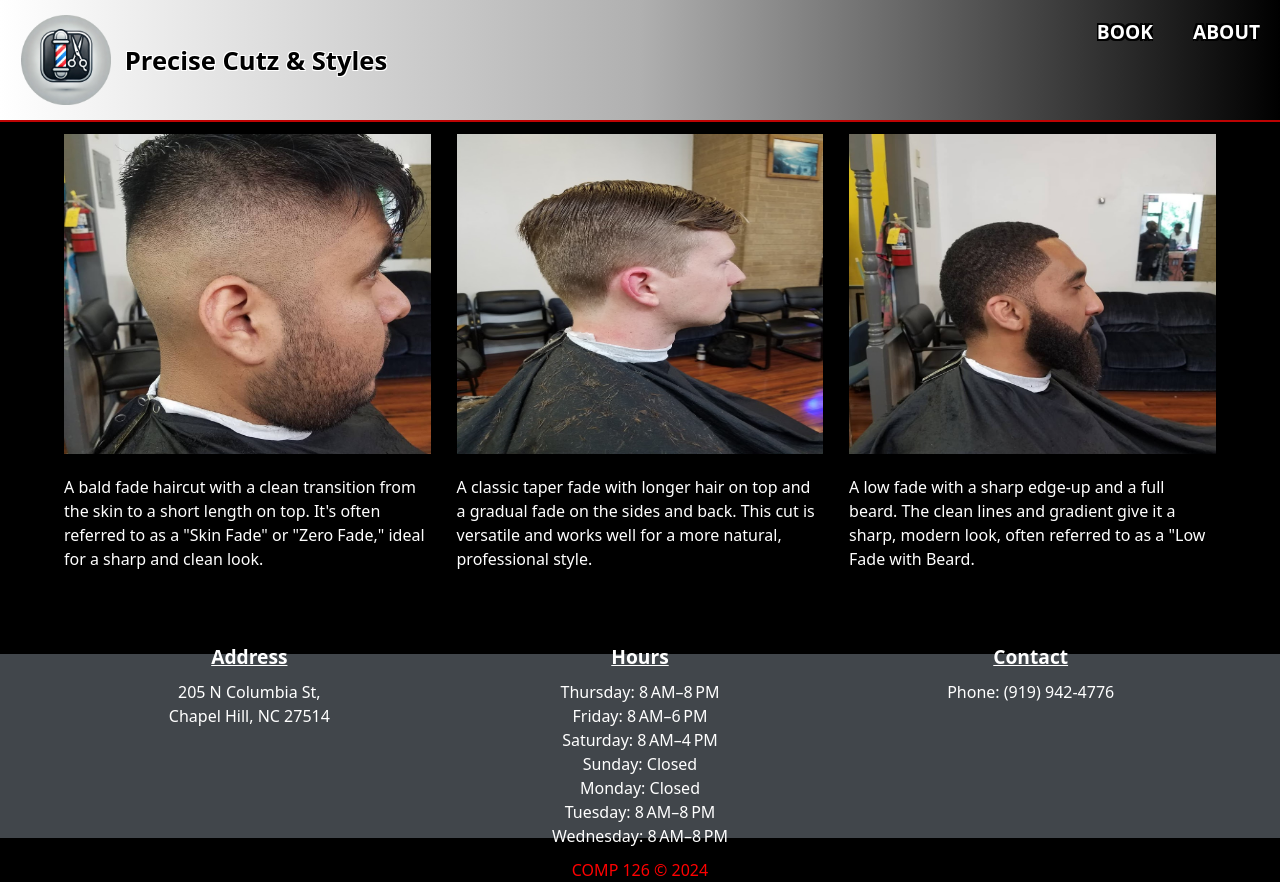
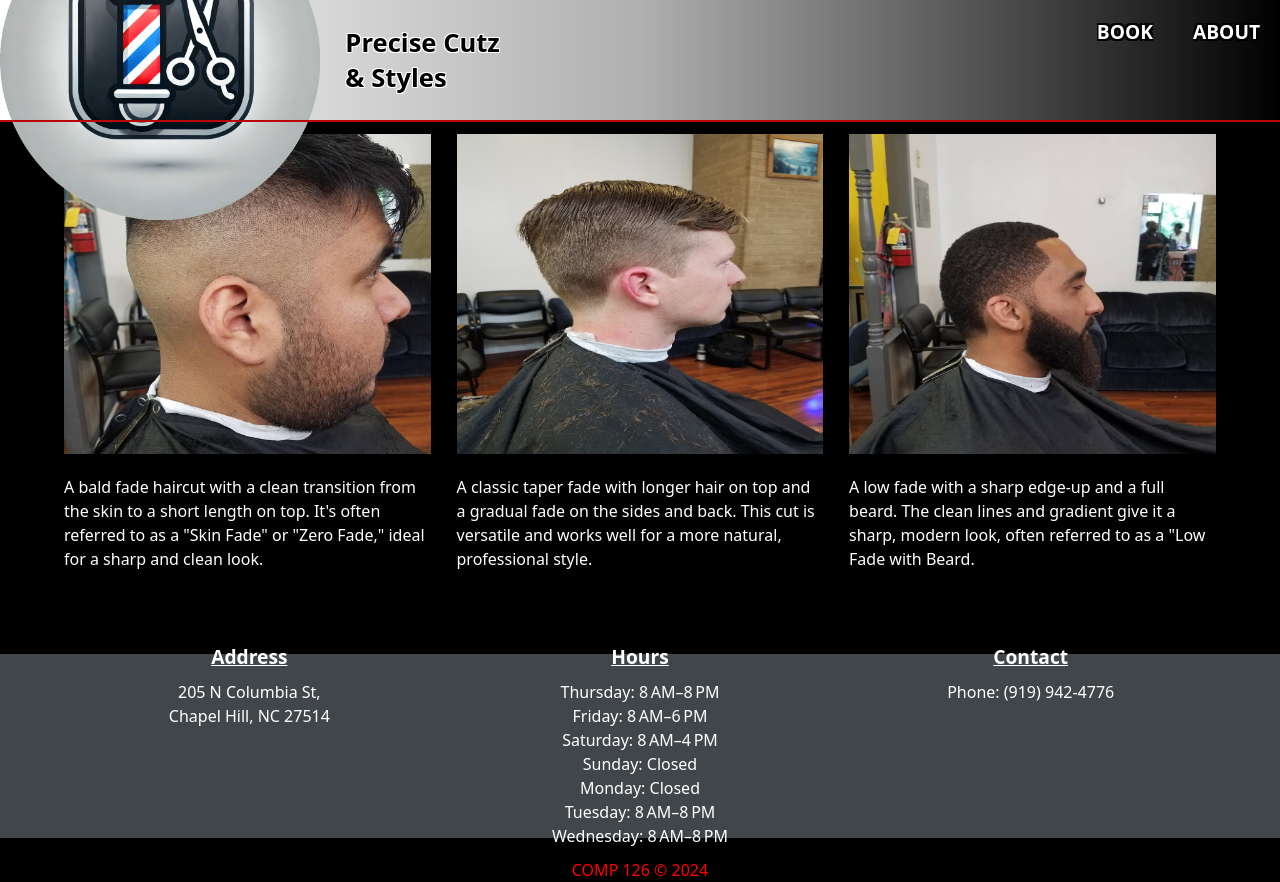
Before and after one commit to DanielBautista7799/comp126, a plain HTML site: page index.html in a window 1280 px wide. Drawn offline with Linux system fonts and the light colour scheme.

Commit message:
Update index.html

```diff
--- a/index.html
+++ b/index.html
@@ -11,6 +11,7 @@
 
 <header>
     <div id="logo">
+      <img src="img/icon1.png" alt="icon" id="icon">
        <span id="name">Precise Cutz & Styles</span>
 
     </div>
@@ -33,7 +34,7 @@
 
 
 
-   <main>
+    <main>
         <div class="con">
           <img src="img/cut1.jpg" alt="barber">
             <div class="text">
```
